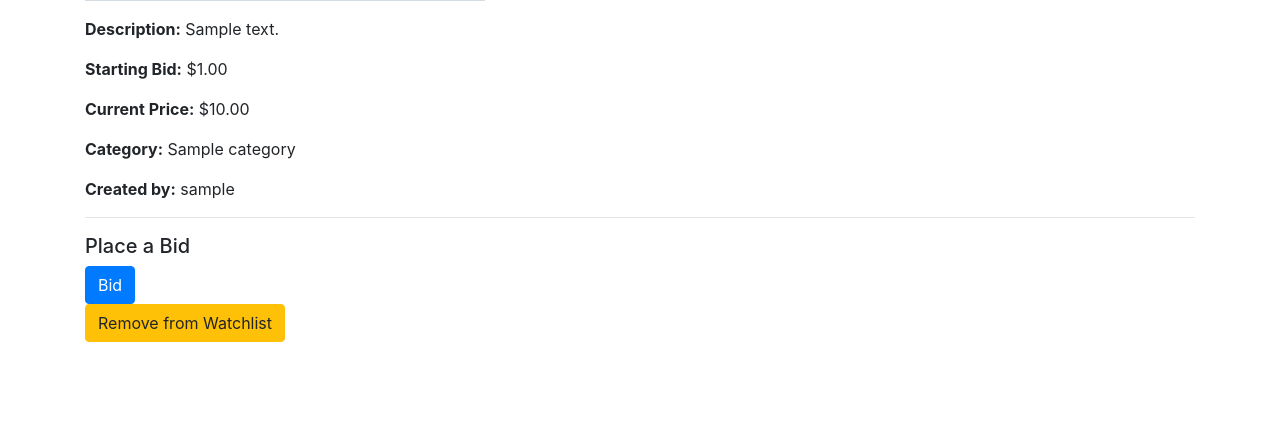
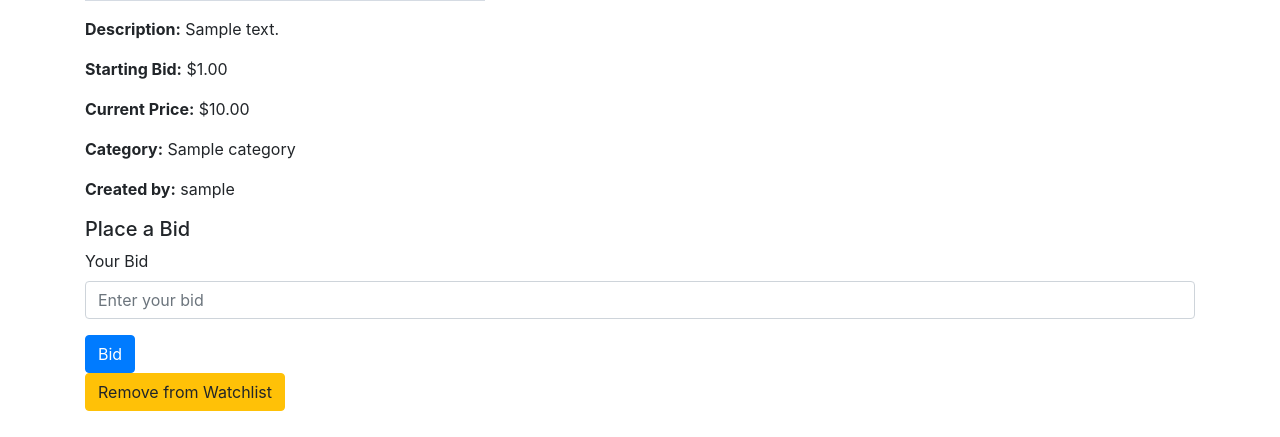
Before and after one commit to iygeal/e-commerce-auctions, a Django app: page /listing/1 in a window 1280 px wide. Shown: the part 508-945 px from the top of the page. Before the commit the page ends 850 px from the top, so only its background shows below. Run offline with Django 3.2, Linux system fonts and the light colour scheme; a user stored in the database is signed in; tables that the repository leaves empty hold one stand-in row (values such as "Sample post"); grey boxes marked "Sample" are stand-in pictures; some libraries are stand-ins or nearby versions.

Commit message:
FIX: Fixed input field not appearing in Bid form by merging listing_view view with listing view (listing_view was initially not added to urls.py, which caused the problem).

```diff
--- a/auctions/forms.py
+++ b/auctions/forms.py
@@ -47,12 +47,13 @@ class CreateListingForm(forms.ModelForm):
 
 
 # forms.py
-class BidForm(forms.Form):  # Used plain form instead of ModelForm
-    amount = forms.DecimalField(  # which ties to a model
-        max_digits=10,
-        decimal_places=2,
-        min_value=0.01,
-        widget=forms.NumberInput(
-            attrs={'class': 'form-control', 'placeholder': 'Enter your bid'}),
-        label="Your Bid"
-    )
+class BidForm(forms.ModelForm):
+    class Meta:
+        model = Bid
+        fields = ['amount']
+        widgets = {
+            'amount': forms.NumberInput(attrs={
+                'class': 'form-control',
+                'placeholder': 'Enter your bid'
+            })
+        }
--- a/auctions/templates/auctions/listing.html
+++ b/auctions/templates/auctions/listing.html
@@ -19,12 +19,13 @@
   <p><strong>Created by:</strong> {{ listing.owner }}</p>
 
     {% if user.is_authenticated %}
-      <hr>
       <h5>Place a Bid</h5>
     <form method="post">
       {% csrf_token %}
-        {{ bid_form.amount.label_tag }}
-        {% render_field bid_form.amount class="form-control mb-2" %}
+      <div class="mb-3">
+        <label for="id_amount">Your Bid</label>
+        {% render_field bid_form.amount class="form-control" placeholder="Enter your bid" %}
+      </div>
       <button type="submit" name="place_bid" class="btn btn-primary">Bid</button>
     </form>
     {% else %}
@@ -36,8 +37,11 @@
         <div class="alert alert-{{ message.tags }}">{{ message }}</div>
       {% endfor %}
     {% endif %}
+
     {% if bid_form.errors %}
-        <div class="alert alert-danger">{{ bid_form.errors }}</div>
+      <div class="alert alert-danger">
+        {{ bid_form.errors }}
+      </div>
     {% endif %}
 
   {% if user.is_authenticated %}
--- a/auctions/views.py
+++ b/auctions/views.py
@@ -96,21 +96,6 @@ def create_listing(request):
     })
 
 
-def listing(request, listing_id):
-    """
-    Handle a request to view a specific listing.
-
-    This view requires the user to be authenticated. The view takes a listing
-    ID as an argument. If the listing does not exist, a 404 error is raised.
-    Otherwise, the view renders the listing page with the listing object
-    passed as context.
-    """
-    listing = get_object_or_404(Listing, pk=listing_id)
-    return render(request, "auctions/listing.html", {
-        "listing": listing
-    })
-
-
 @login_required
 def toggle_watchlist(request, listing_id):
     listing = get_object_or_404(Listing, id=listing_id)
@@ -141,7 +126,7 @@ def watchlist_view(request):
     })
 
 
-def listing_view(request, listing_id):
+def listing(request, listing_id):
     listing = get_object_or_404(Listing, pk=listing_id)
     is_watched = request.user.is_authenticated and request.user.watchlist.filter(
         pk=listing.pk).exists()
@@ -157,13 +142,12 @@ def listing_view(request, listing_id):
 
         bid_form = BidForm(request.POST)
         if bid_form.is_valid():
-            new_bid = bid_form.cleaned_data['amount']
-            if new_bid > current_price:
-                Bid.objects.create(
-                    listing=listing,
-                    bidder=request.user,
-                    amount=new_bid
-                )
+            new_bid = bid_form.save(commit=False)
+            new_bid.listing = listing
+            new_bid.bidder = request.user
+
+            if new_bid.amount > current_price:
+                new_bid.save()
                 messages.success(request, "Bid placed successfully!")
                 return redirect('listing', listing_id=listing.id)
             else:
```
Lines whose indentation alone changed are shown as unchanged.
